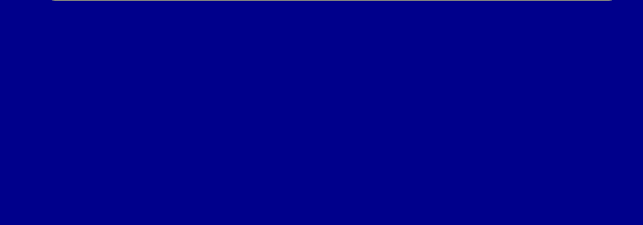
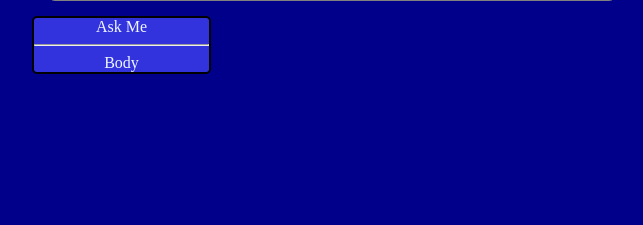
Before and after one commit to Wbradmeyer/chat_bot, a Flask app: page /players/all in a window 1280 px wide. Shown: the part 190-415 px from the top of the page, without its empty margins (308-951 px from the left). Run offline with Flask 3, Linux system fonts and the light colour scheme; data that the repository does not hold is empty.

Commit message:
chat box on page

```diff
--- a/flask_app/static/css/style.css
+++ b/flask_app/static/css/style.css
@@ -56,3 +56,11 @@ a {
     border-radius: 5px;
     background-color: cadetblue;
 }
+
+.chatbot {
+    max-width: 175px;
+    background-color:rgb(51, 51, 222);
+    border: 2px solid black;
+    border-radius: 5px;
+    text-align: center;
+}
--- a/flask_app/templates/display_all.html
+++ b/flask_app/templates/display_all.html
@@ -38,6 +38,11 @@
             </table>
         </div>
         <!-- chatbot at bottom of page -->
+        <div class="chatbot">
+            <div>Ask Me</div>
+            <hr>
+            <div>Body</div>
+        </div>
     </div>
 </body>
 </html>
```
